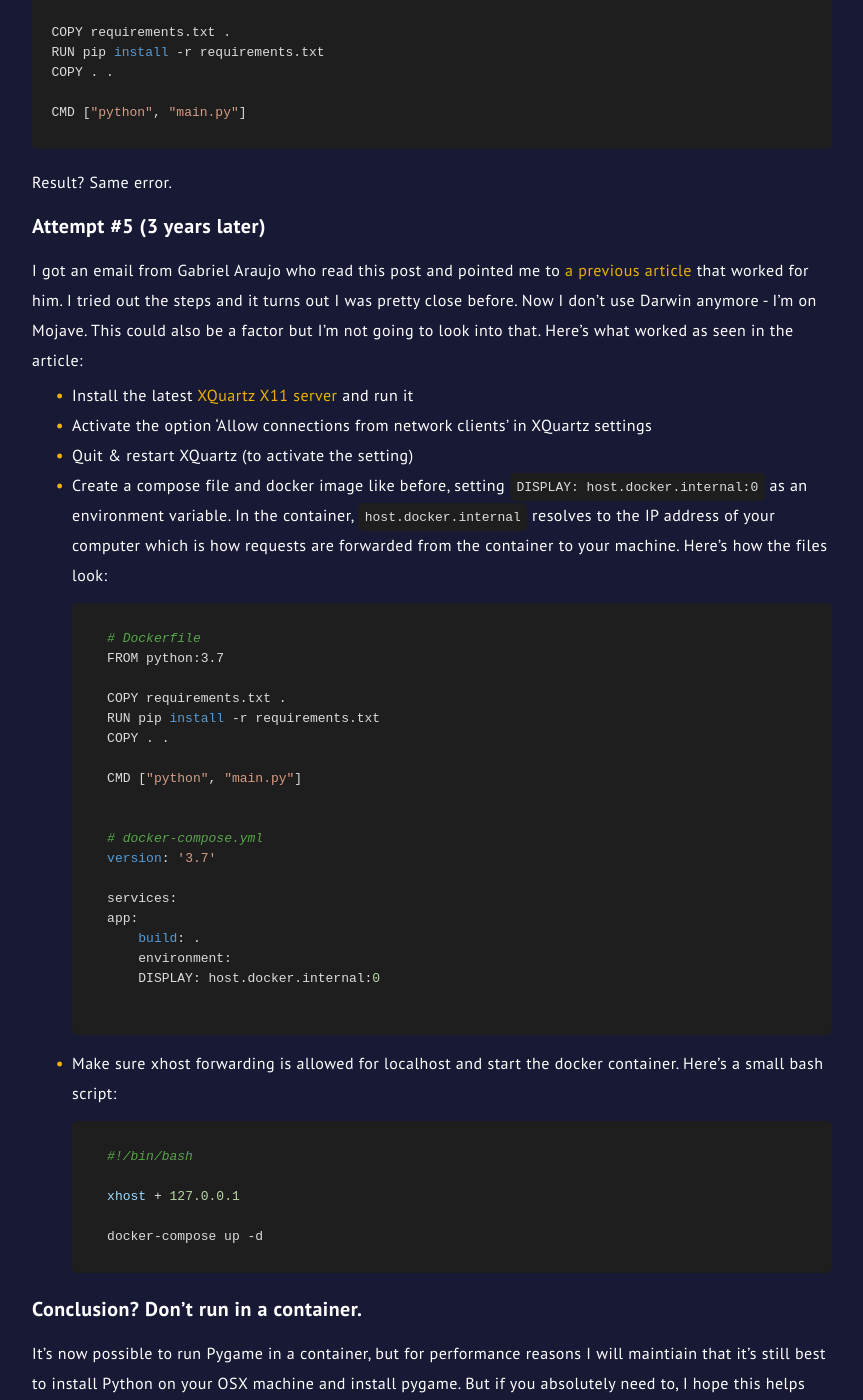
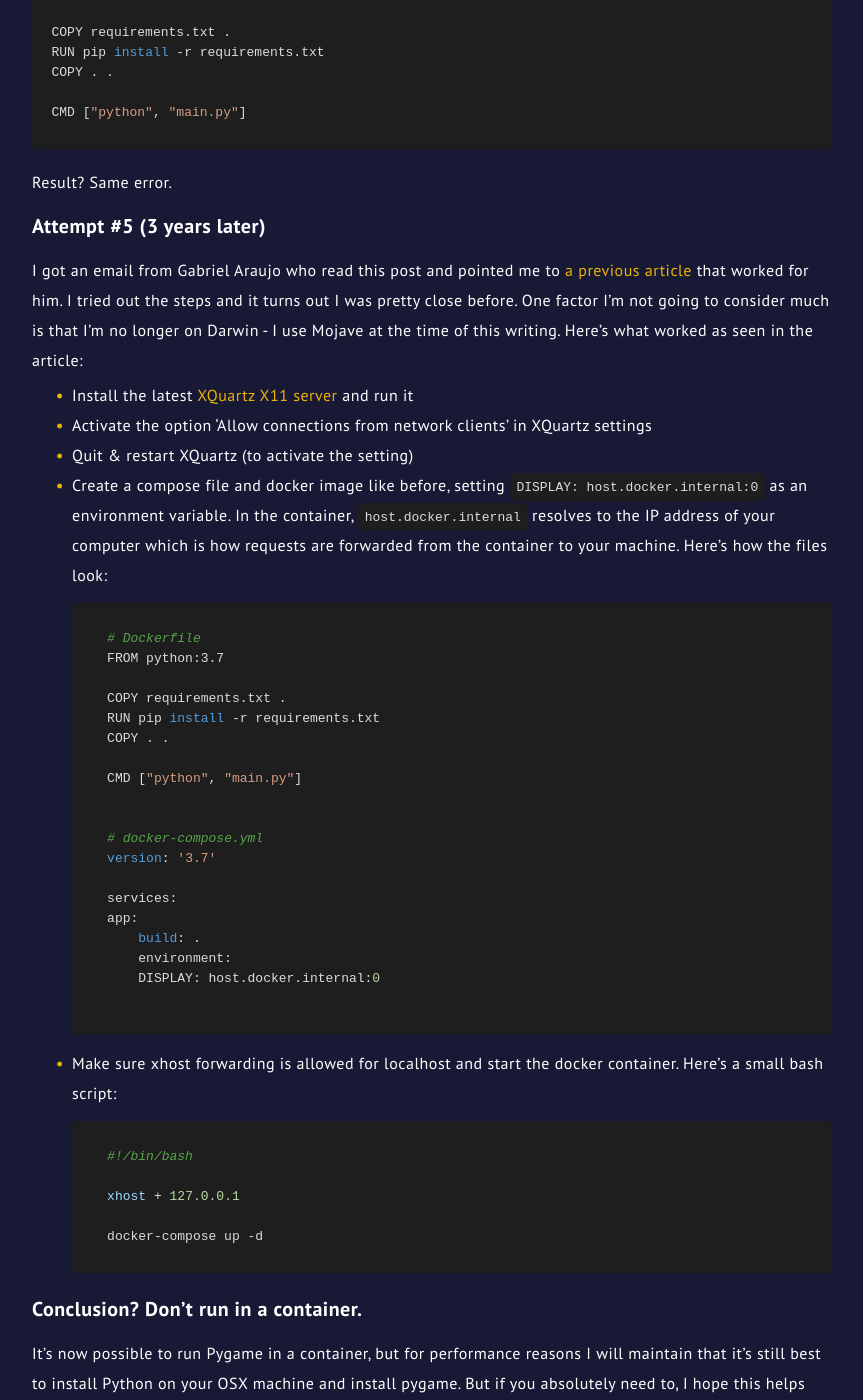
Before and after one commit to OpeOnikute/opeonikute.github.io, a Jekyll site: the page built from posts/Running-Pygame-in-a-Docker-container-MacOS.md, in a window 1280 px wide and 1400 px high, scrolled down 3277 px. Shown: the whole window, without its empty margins (208-1071 px from the left). Built offline with Jekyll 4.4.1, drawn with Linux system fonts in a browser that asks for light colours; some of the changed text lies outside the part shown.

Commit message:
minor wording fix

```diff
--- a/posts/Running-Pygame-in-a-Docker-container-MacOS.md
+++ b/posts/Running-Pygame-in-a-Docker-container-MacOS.md
@@ -124,7 +124,7 @@ I found all these libsdl packages in a docker file for another app supposedly ru
 Result? Same error.
 
 ### Attempt #5 (3 years later)
-I got an email from Gabriel Araujo who read this post and pointed me to [a previous article](https://medium.com/@mreichelt/how-to-show-x11-windows-within-docker-on-mac-50759f4b65cb) that worked for him. I tried out the steps and it turns out I was pretty close before. Now I don't use Darwin anymore - I'm on Mojave. This could also be a factor but I'm not going to look into that. Here's what worked as seen in the article:
+I got an email from Gabriel Araujo who read this post and pointed me to [a previous article](https://medium.com/@mreichelt/how-to-show-x11-windows-within-docker-on-mac-50759f4b65cb) that worked for him. I tried out the steps and it turns out I was pretty close before. One factor I'm not going to consider much is that I'm no longer on Darwin - I use Mojave at the time of this writing. Here's what worked as seen in the article:
 
 - Install the latest [XQuartz X11 server](https://www.xquartz.org/) and run it
 - Activate the option ‘Allow connections from network clients’ in XQuartz settings
@@ -162,6 +162,6 @@ I got an email from Gabriel Araujo who read this post and pointed me to [a previ
 
 ### Conclusion? Don't run in a container.
 
-It's now possible to run Pygame in a container, but for performance reasons I will maintiain that it's still best to install Python on your OSX machine and install pygame. But if you absolutely need to, I hope this helps you. It could be as simple as `pip install pygame` and `python <filename>.py`.
+It's now possible to run Pygame in a container, but for performance reasons I will maintain that it's still best to install Python on your OSX machine and install pygame. But if you absolutely need to, I hope this helps you. It could be as simple as `pip install pygame` and `python <filename>.py`.
 
 Thanks to Gabriel Araujo for helping with this.
```
